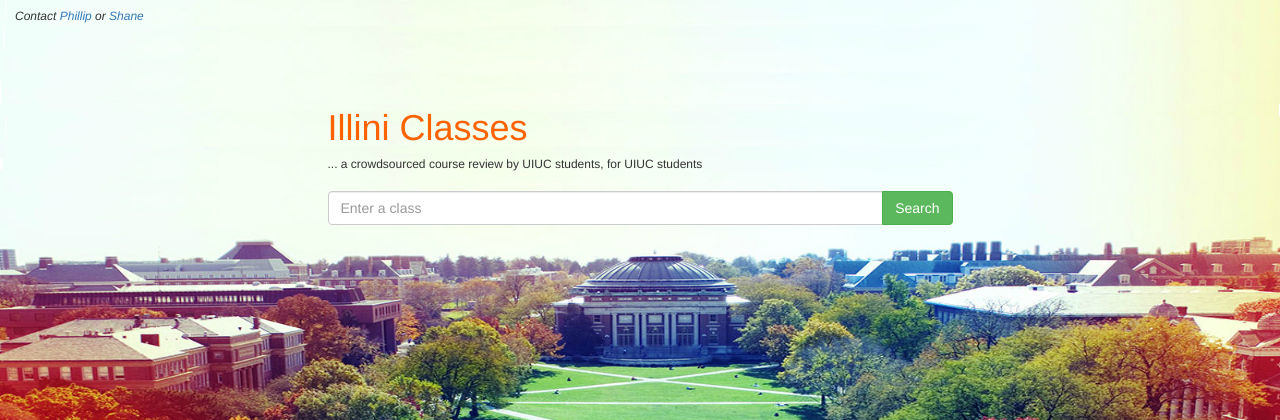
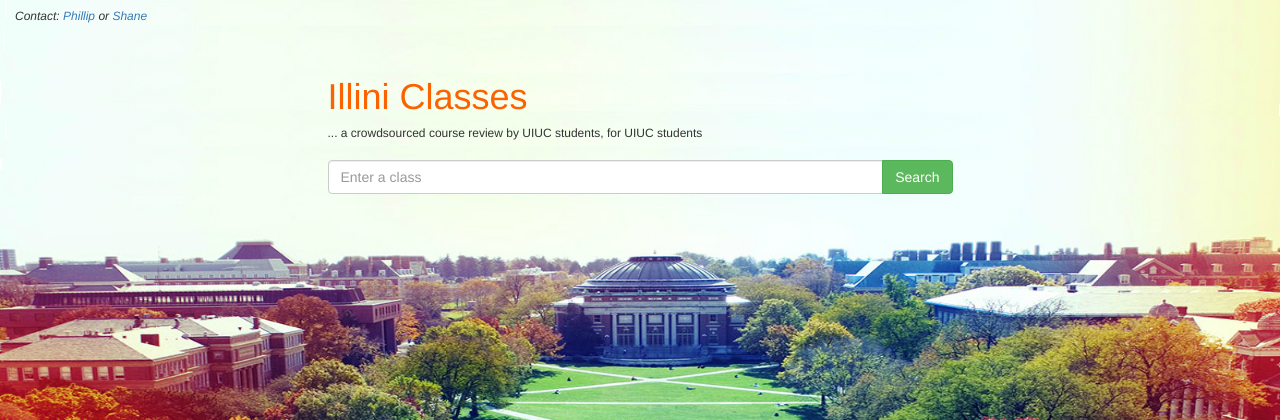
Before and after one commit to bcongdon/illiniclasses.com, a Flask app: page / in a window 1280 px wide. Shown: the top 420 px of the page. Run offline with Flask 2, Linux system fonts and the light colour scheme; some libraries are stand-ins or nearby versions.

Commit message:
change illini classes title to percentage

```diff
--- a/static/css/index-styles.css
+++ b/static/css/index-styles.css
@@ -9,7 +9,7 @@ html {
 }
 
 #title {
-	margin-top: 75px;
+	margin-top: 7%;
 	color: #FA6300;
 }
 
--- a/templates/index.html
+++ b/templates/index.html
@@ -16,7 +16,7 @@
 
 <body>
     <div class='container-fluid'>
-        <h6><i>Contact <a href='mailto:phule2@illinois.edu' target="_top">Phillip</a> or <a href='mailto:shanennn@gmail.com' target="_top">Shane</a></i></h6>
+        <h6><i>Contact: <a href='mailto:phule2@illinois.edu' target="_top">Phillip</a> or <a href='mailto:shanennn@gmail.com' target="_top">Shane</a></i></h6>
         <div class='col-lg-3 col-md-3 col-sm-2 col-xs-1'>
             <!-- Dummy div -->
         </div>
```
